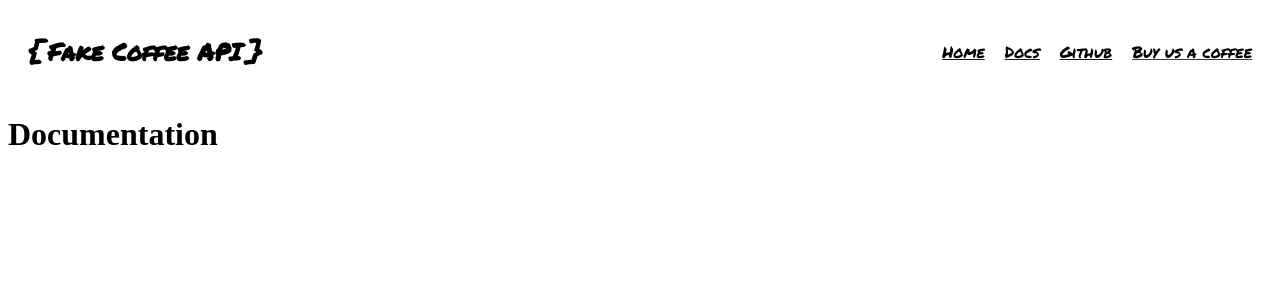
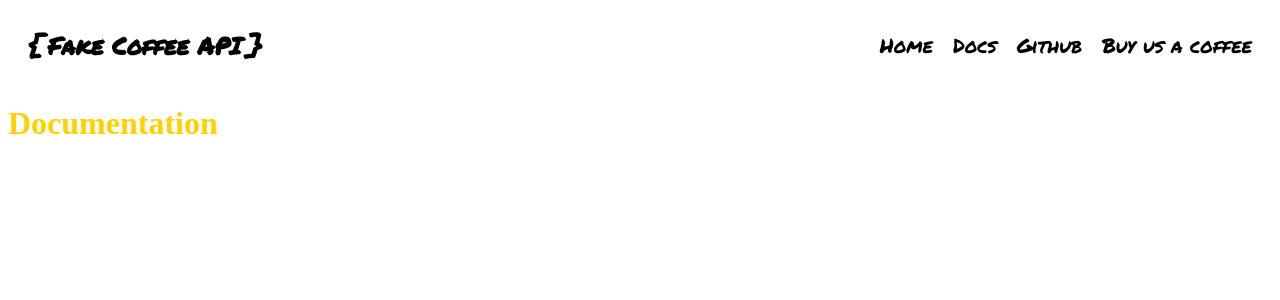
Before and after one commit to ArvidGardebo/fake-coffee-brand-api, a Next.js app: page /docs in a window 1280 px wide. Shown: the top 300 px of the page. Built offline with nearby package versions, Linux system fonts and the light colour scheme.

Commit message:
navbar fix errors

```diff
--- a/components/navbar.js
+++ b/components/navbar.js
@@ -9,23 +9,23 @@ const Navbar = () => {
         <h1>{"{ Fake Coffee API }"}</h1>
         <ul className={styles.navbar__list}>
           <li className={styles.navbar__item}>
-            <Link href="/">
-              <p className={styles.navbar__link}>Home</p>
+            <Link className={styles.navbar__link} href="/">
+              Home
             </Link>
           </li>
           <li className={styles.navbar__item}>
-            <Link href="/docs">
-              <p className={styles.navbar__link}>Docs</p>
+            <Link className={styles.navbar__link} href="/docs">
+              Docs
             </Link>
           </li>
           <li className={styles.navbar__item}>
-            <Link href="https://github.com/">
-              <p className={styles.navbar__link}>Github</p>
+            <Link className={styles.navbar__link} href="https://github.com/">
+              Github
             </Link>
           </li>
           <li className={styles.navbar__item}>
-            <Link href="">
-              <p className={styles.navbar__link}>Buy us a coffee</p>
+            <Link className={styles.navbar__link} href="">
+              Buy us a coffee
             </Link>
           </li>
         </ul>
--- a/next.config.js
+++ b/next.config.js
@@ -1,3 +1,4 @@
+const path = require("path");
 module.exports = {
   publicRuntimeConfig: {
     staticFolder: "/static",
--- a/pages/docs.js
+++ b/pages/docs.jsx
@@ -1,12 +1,11 @@
 import Navbar from "../components/navbar";
 import global from "../styles/global.module.scss";
-import test from "../styles/test.module.scss";
 
 const Docs = () => {
   return (
     <div>
       <Navbar />
-      <h1 className={test.navbar}>Documentation</h1>
+      <h1 className={global.styles}>Documentation</h1>
     </div>
   );
 };
--- a/styles/navbar.module.scss
+++ b/styles/navbar.module.scss
@@ -10,6 +10,7 @@
 
   .navbar__logo {
     display: flex;
+    font-size: 20px;
   }
   .navbar__list {
     display: flex;
@@ -22,5 +23,9 @@
   .navbar__link {
     color: v.$black_1;
     text-decoration: none;
+    font-size: 20px;
+    a {
+      text-decoration: none;
+    }
   }
 }
```
Also changed, not shown: 1 other file (tests, documents, lock files or other folders).
